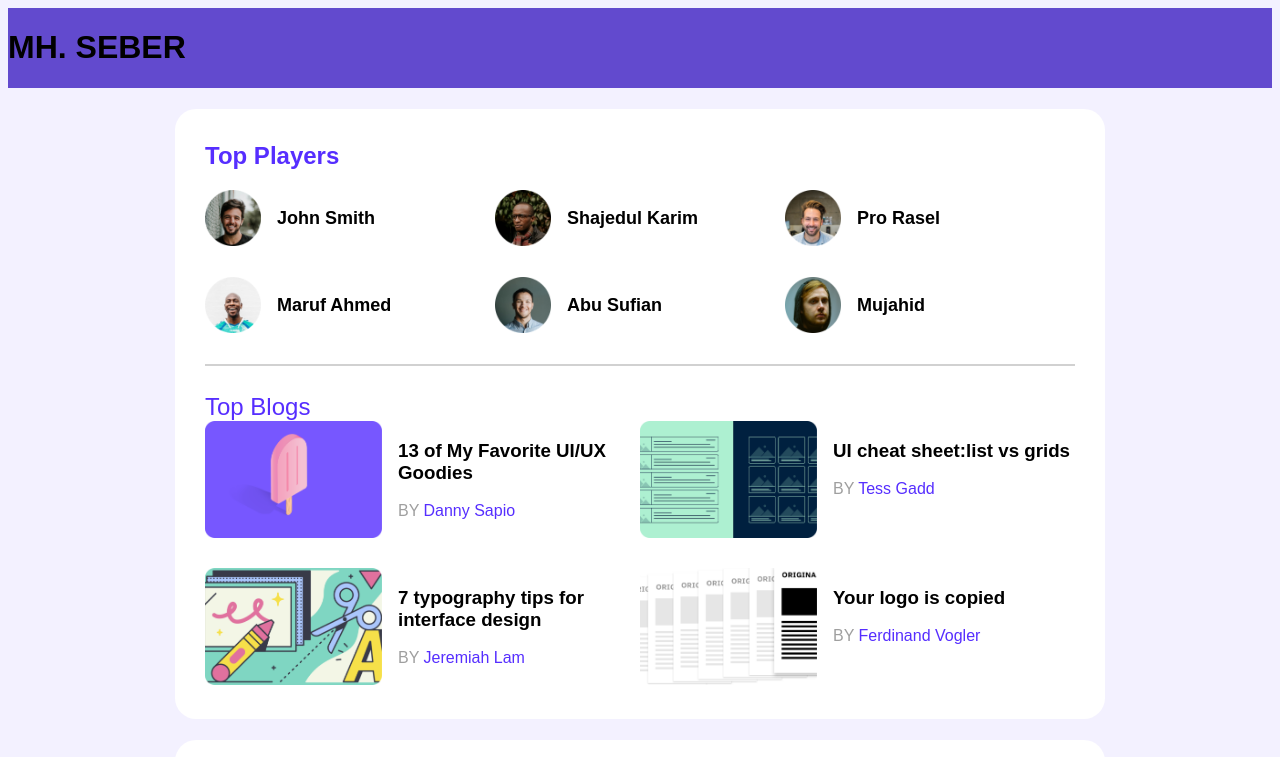
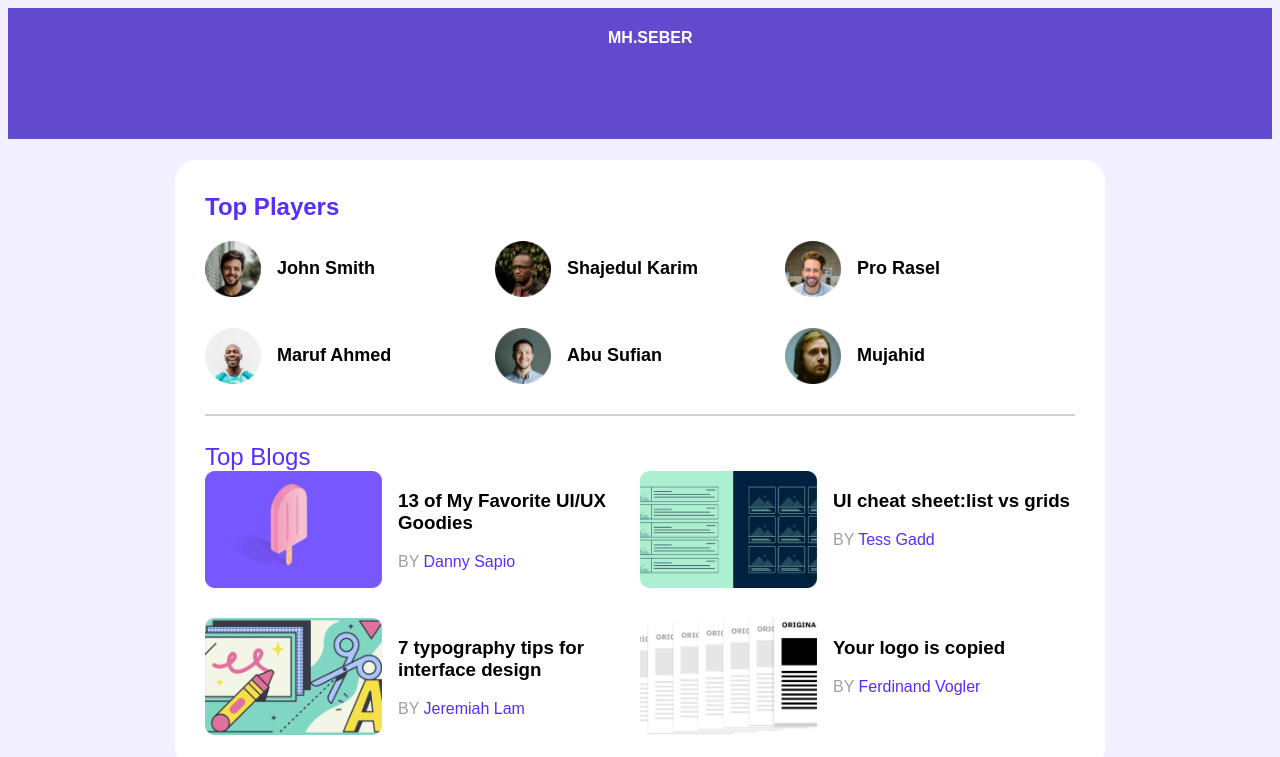
Before and after one commit to mhseber/Leader-board-css3, a plain HTML site: page index.html in a window 1280 px wide. Shown: the top 757 px of the page. Drawn offline with Linux system fonts and the light colour scheme.

Commit message:
add coad

```diff
--- a/index.html
+++ b/index.html
@@ -11,7 +11,11 @@
     <link rel="stylesheet" href="styles/style.css">
 </head>
 <header class="top-up">
-    <H1>MH. SEBER</H1>
+
+    <div class="head">
+        <h4>MH.SEBER</h4>
+
+    </div>
 </header>
 
 <body>
--- a/styles/style.css
+++ b/styles/style.css
@@ -1,9 +1,16 @@
 .top-up {
     display: flex;
+
     background-color: #624ace;
-
+    padding-bottom: 70px;
 }
 
+.head {
+    display: flex;
+    text-decoration: wavy;
+    margin-left: 600px;
+    color: white;
+}
 
 /* fonts */
 @import url('https://fonts.googleapis.com/css2?family=Poppins:wght@500&display=swap');
```
